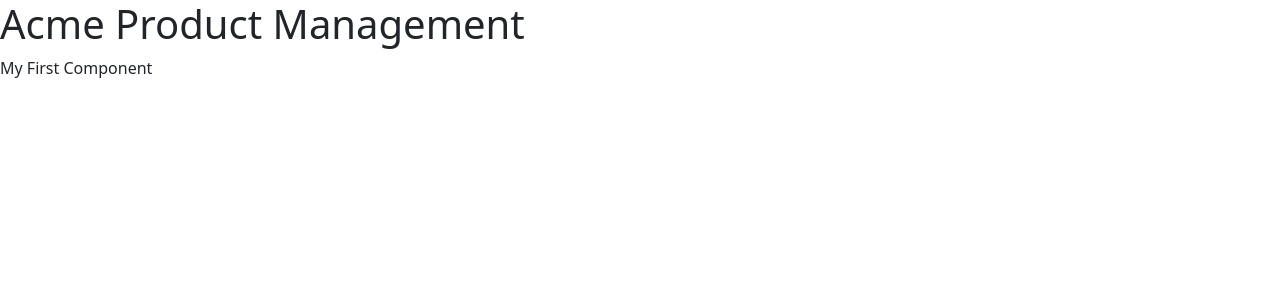
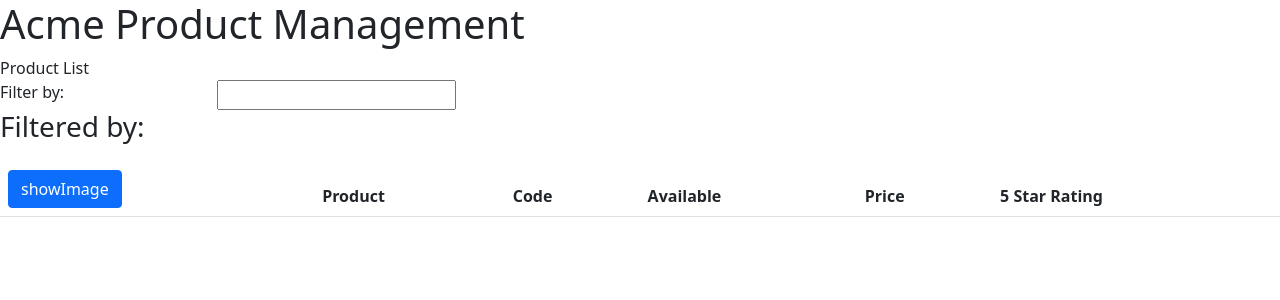
Before and after one commit to GabrielBobrov/apm, an Angular app: page / in a window 1280 px wide. Shown: the top 300 px of the page. Built offline with nearby package versions, Linux system fonts and the light colour scheme.

Commit message:
add product list

```diff
--- a/src/app/app.component.ts
+++ b/src/app/app.component.ts
@@ -4,7 +4,7 @@ import { Component } from '@angular/core';
   selector: 'pm-root',
   template: ` <div>
     <h1>{{ pageTitle }}</h1>
-    <div>My First Component</div>
+    <pm-products></pm-products>
   </div>`,
 })
 export class AppComponent {
--- a/src/app/products/product-list.component.html
+++ b/src/app/products/product-list.component.html
@@ -1,27 +1,25 @@
-<div class="card">
-  <div class="card-header">
+<div class="panel panel-primary">
+  <div class="panel-heading">
     {{ pageTitle }}
   </div>
-  <div class="card-body">
+  <div class="panel-body">
     <div class="row">
       <div class="col-md-2">Filter by:</div>
       <div class="col-md-4">
-        <input type="text" [(ngModel)]="listFilter" />
+        <input type="text" />
       </div>
     </div>
-    <div class="row" *ngIf="listFilter">
+    <div class="row">
       <div class="col-md-6">
-        <h4>Filtered by: {{ listFilter }}</h4>
+        <h3>Filtered by:</h3>
       </div>
     </div>
     <div class="table-responsive">
-      <table class="table" *ngIf="products.length">
+      <table class="table">
         <thead>
           <tr>
             <th>
-              <button class="btn btn-primary" (click)="toggleImage()">
-                {{ showImage ? "Hide" : "Show" }} Image
-              </button>
+              <button class="btn btn-primary">showImage</button>
             </th>
             <th>Product</th>
             <th>Code</th>
@@ -30,40 +28,8 @@
             <th>5 Star Rating</th>
           </tr>
         </thead>
-        <tbody>
-          <tr *ngFor="let product of filteredProducts">
-            <td>
-              <img
-                *ngIf="showImage"
-                [src]="product.imageUrl"
-                [title]="product.productName"
-                [style.width.px]="imageWidth"
-                [style.margin.px]="imageMargin"
-              />
-            </td>
-            <td>
-              <a [routerLink]="['/products', product.productId]">
-                {{ product.productName }}
-              </a>
-            </td>
-            <td>
-              {{ product.productCode | lowercase | convertToSpaces: "-" }}
-            </td>
-            <td>{{ product.releaseDate }}</td>
-            <td>{{ product.price | currency: "USD":"symbol":"1.2-2" }}</td>
-            <td>
-              <pm-star
-                [rating]="product.starRating"
-                (ratingClicked)="onRatingClicked($event)"
-              >
-              </pm-star>
-            </td>
-          </tr>
-        </tbody>
+        <tbody></tbody>
       </table>
     </div>
   </div>
 </div>
-<div *ngIf="errorMessage" class="alert alert-danger">
-  Error: {{ errorMessage }}
-</div>
--- a/src/styles.css
+++ b/src/styles.css
@@ -1,6 +1,6 @@
 /* You can add global styles to this file, and also import other style files */
-@import "~font-awesome/css/font-awesome.min.cs";
-@import "~bootstrap/dist/css/bootstrap.css";
+@import "~bootstrap/dist/css/bootstrap.min.css";
+@import "~font-awesome/css/font-awesome.min.css";
 
 div.card-header {
   font-size: large;
```
Also changed, not shown: src/app/app.module.ts (+5 -8 lines).
